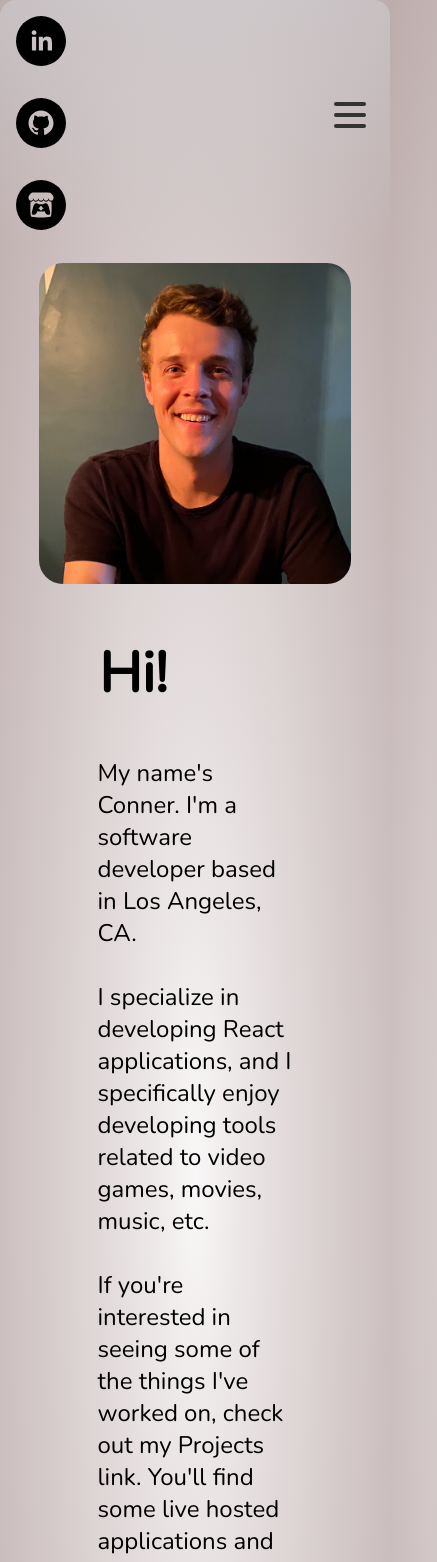
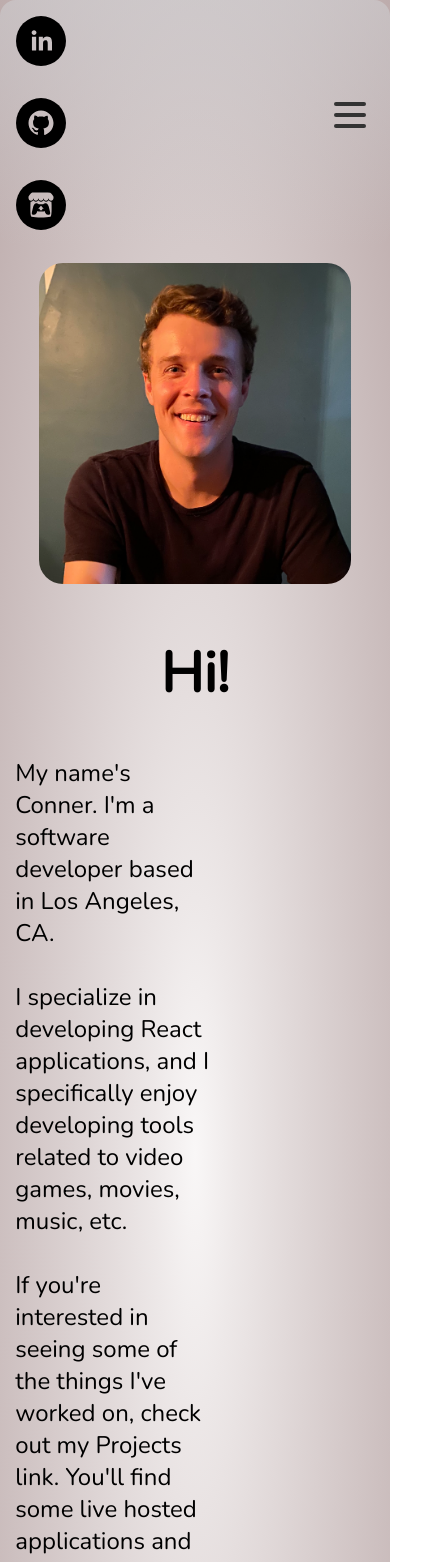
Before and after one commit to conner-huf/portfolio-site, a React (Create React App) app: page /about in a window 390 px wide. Shown: the top 1562 px of the page, 437 px wide, since content can reach past the window. Built offline with nearby package versions, Linux system fonts and the light colour scheme.

Commit message:
improved about section scrolling issues

```diff
--- a/src/Components/About/About.css
+++ b/src/Components/About/About.css
@@ -36,6 +36,7 @@
     .about-content {
         flex-direction: column-reverse;
         align-items: center;
+        justify-content: center;
     }
 
     .profilePic {
@@ -43,4 +44,16 @@
         margin-right: 0;
         margin-top: 2vh;
     }
+    .about-me {
+        margin: 0;
+        justify-content: center;
+        align-items: center;
+        font-weight: 400;
+        font-size: 1.5em;
+    }
+    .about-section1 {
+        justify-content: center;
+        text-align: left;
+        margin: 0;
+    }
 }
```
